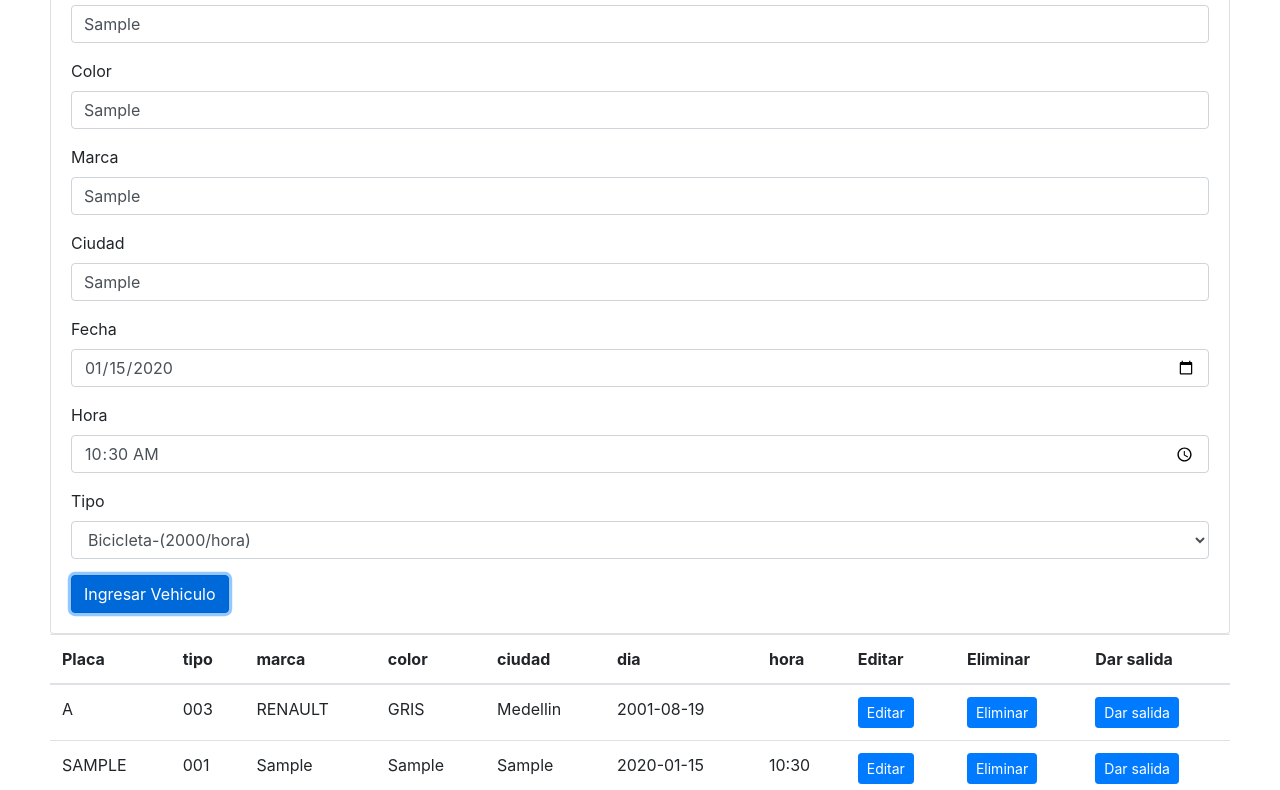
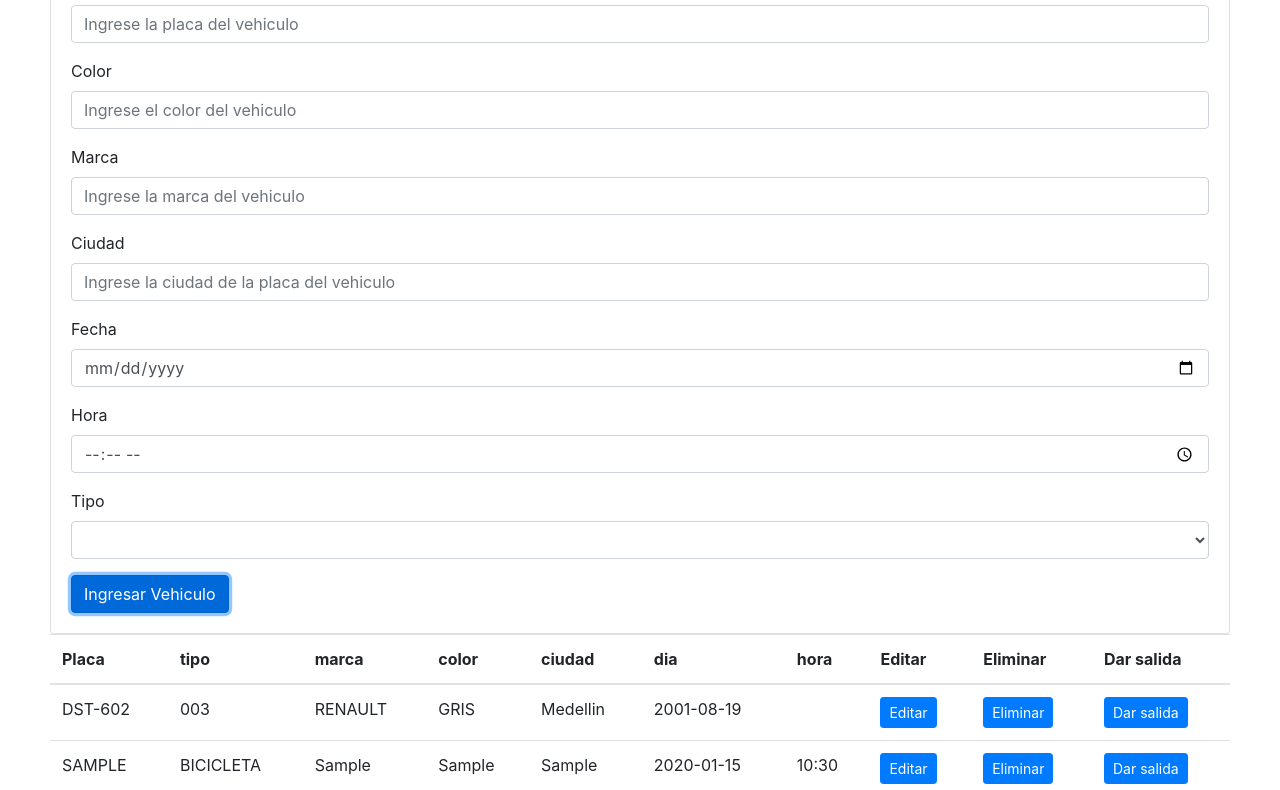
Before and after one commit to juanjose202/ParcialWeb, a plain HTML site: page pages/index.html in a window 1280 px wide. Both pictures are taken after typing "Sample", "Sample", "Sample", "Sample", "2020-01-15", "10:30" into the empty fields and a click on the input "Ingresar Vehiculo". Shown: the part 231-1021 px from the top of the page. Drawn offline with nearby package versions, Linux system fonts and the light colour scheme.

Commit message:
calculo de fechas

```diff
--- a/js/parqueadero.js
+++ b/js/parqueadero.js
@@ -1,7 +1,7 @@
 
 let vehiculos = [
     {
-        placa: "A",
+        placa: "DST-602",
         color: "GRIS",
         marca: "RENAULT",
         ciudad: "Medellin",
@@ -33,7 +33,7 @@ function obtenerValores() {
 
 function crearVehiculo() {
     let vehiculo = obtenerValores()
-    let existevehiculo = vehiculos.find(x => vehiculos.placa === x.placa)
+    let existevehiculo = vehiculos.find(x => vehiculo.placa === x.placa)
     console.log(existevehiculo)
     console.log(vehiculo.placa)
 
@@ -47,6 +47,7 @@ function crearVehiculo() {
         listarVehiculos()
     }
 
+    limpiarFormulario()
 
 }
 
@@ -71,6 +72,17 @@ function listarVehiculos() {
     lista.innerHTML = data;
 }
 function darsalida(i) {
+
+
+
+    let fechaingreso = new Date(vehiculos[i].dia);
+    let fechaSalida = new Date()
+
+    let resta = fechaSalida.getTime() - fechaingreso.getTime()
+    let cantidaddedias=Math.round(resta/ (1000*60*60*24))-1
+    console.log(cantidaddedias)
+
+
 
 }
 
--- a/pages/index.html
+++ b/pages/index.html
@@ -73,10 +73,10 @@
             <label for="tipo">Tipo</label>
             <select class="form-control" name="tipos" id="tipo" required>
               <option value="000" disabled>Seleccione tipo de vehiculo</option>
-              <option value="001">Bicicleta-(2000/hora)</option>
-              <option value="002">Motocicleta-(4000/hora)</option>
-              <option value="003">Carro-(8000/hora)</option>
-              <option value="003">Camion-(21000/hora)</option>
+              <option value="BICICLETA">Bicicleta-(2000/hora)</option>
+              <option value="MOTO">Motocicleta-(4000/hora)</option>
+              <option value="CARRO">Carro-(8000/hora)</option>
+              <option value="CAMION">Camion-(21000/hora)</option>
 
             </select>
           </div>
```
